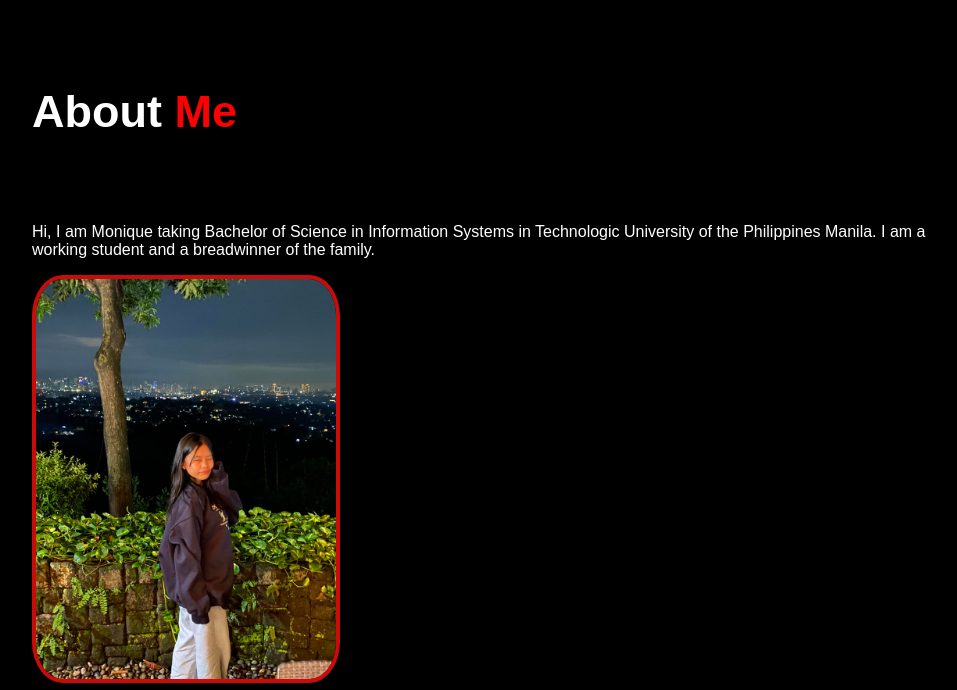
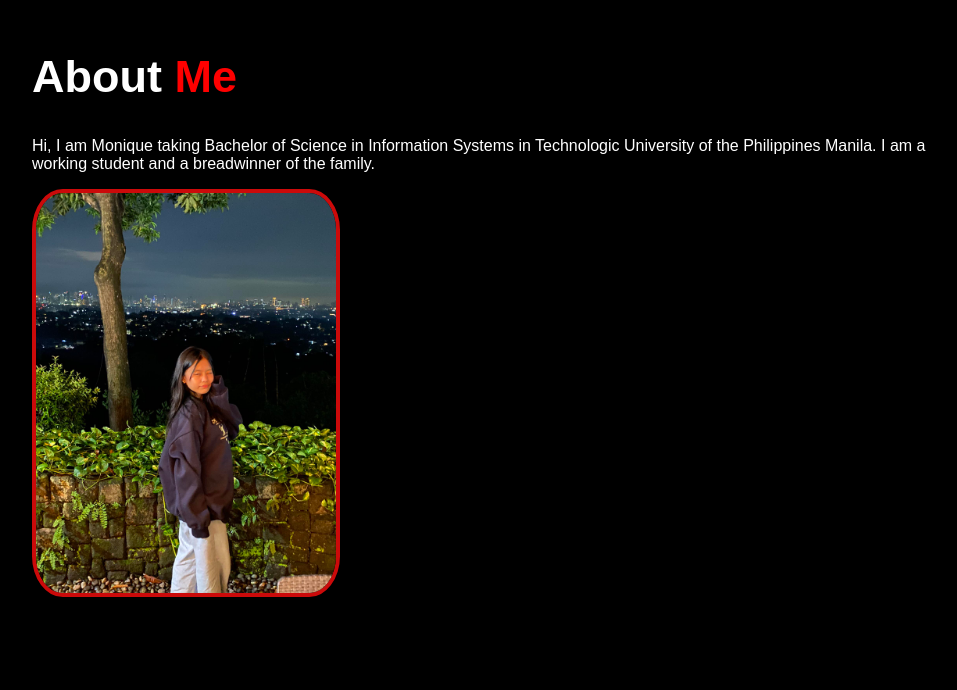
Before and after one commit to Moniquekyle/Cabigting-Portfolio, a plain HTML site: page index.html in a window 1280 px wide. Shown: the part 850-1540 px from the top of the page, without its empty margins (136-1093 px from the left). Drawn offline with nearby package versions, Linux system fonts and the light colour scheme.

Commit message:
update the css

```diff
--- a/style.css
+++ b/style.css
@@ -288,7 +288,7 @@ border: rgb(87, 5, 5) 0.1rem solid;
 
 #about {
   position: relative;
-  padding-top: 4%;
+  padding-top: 1rem;
 }
 .row{
   display: flex;
@@ -302,7 +302,7 @@ border: rgb(87, 5, 5) 0.1rem solid;
 
 }
 .sub-about{
-  height: 100px;
+  height: 3rem;
   font-size: 45px;
   font-weight: 600;
 }
```
